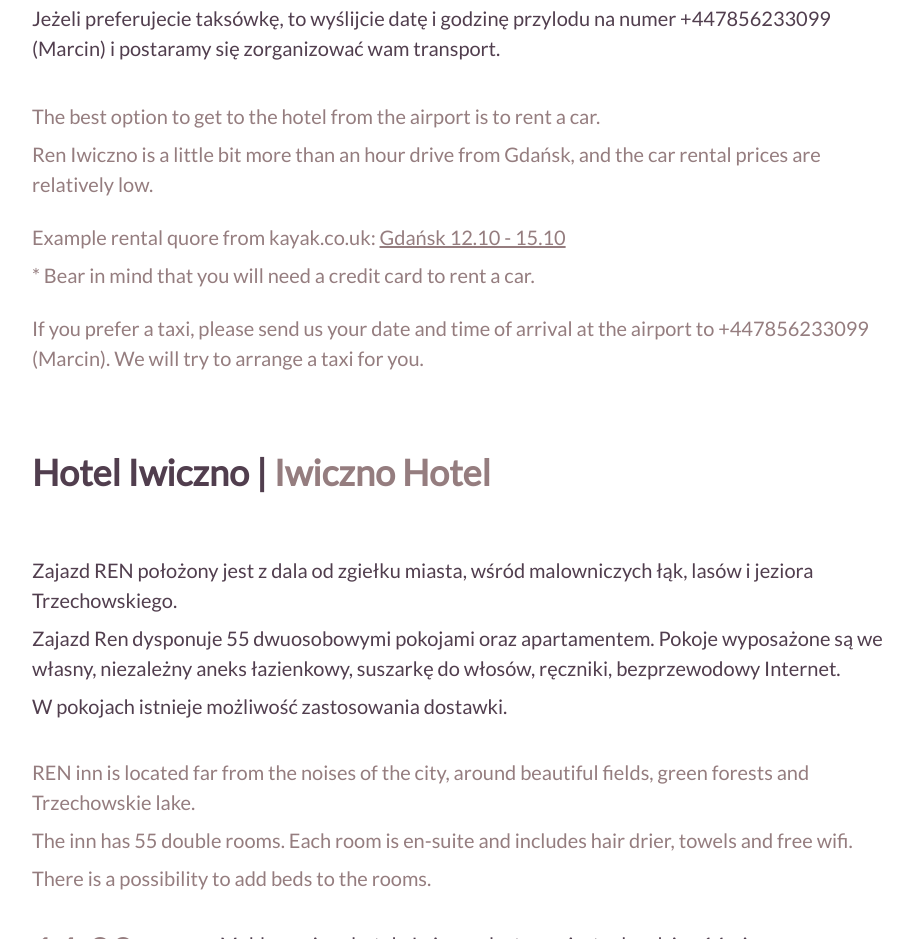
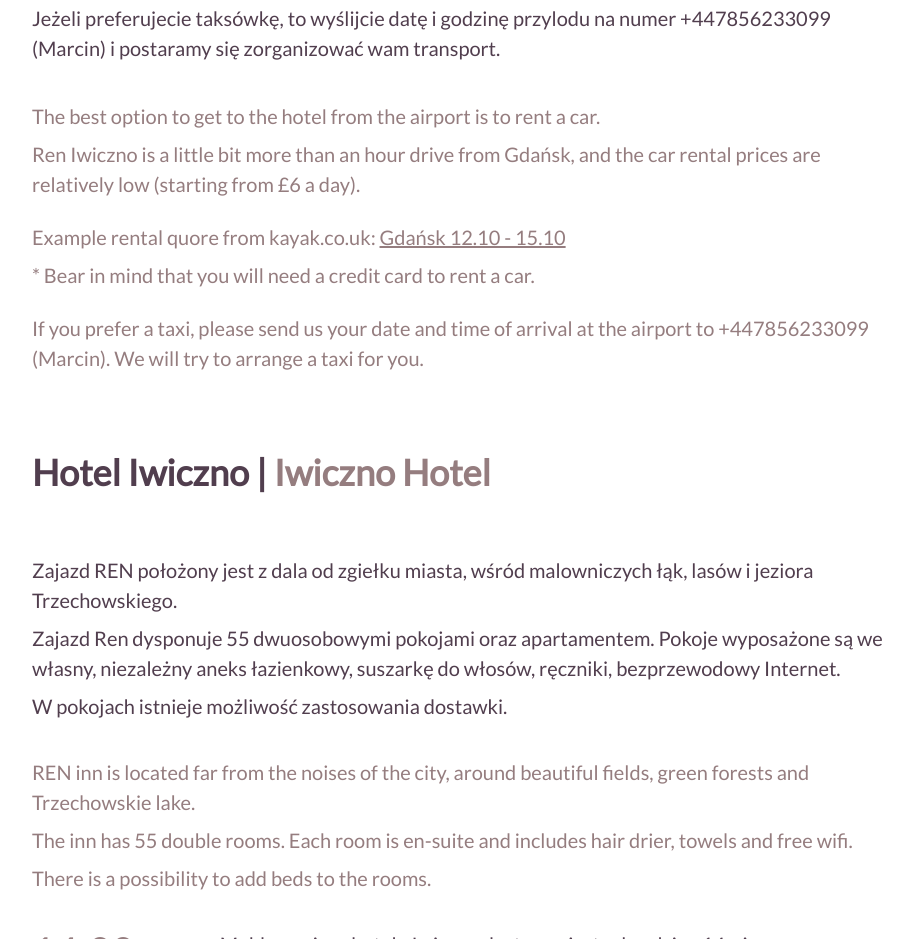
Before and after one commit to Goszu/goszu.github.io, a plain HTML site: page index.html in a window 1280 px wide. Shown: the part 3600-4539 px from the top of the page, without its empty margins (178-1091 px from the left). Drawn offline with nearby package versions, Linux system fonts and the light colour scheme; some packages are replaced by stand-ins of ours; a web font is replaced by a local one.

Commit message:
updating the english travel info

```diff
--- a/index.html
+++ b/index.html
@@ -118,7 +118,7 @@
                 <br /><br />
 
                 <p class="secondary-text">The best option to get to the hotel from the airport is to rent a car.</p>
-                <p class="secondary-text">Ren Iwiczno is a little bit more than an hour drive from Gdańsk, and the car rental prices are relatively low.</p>
+                <p class="secondary-text">Ren Iwiczno is a little bit more than an hour drive from Gdańsk, and the car rental prices are relatively low (starting from £6 a day).</p>
                 <br />
                 <p class="secondary-text">Example rental quore from kayak.co.uk: <a class="secondary-text link" href="https://www.kayak.co.uk/cars/Gdask,Poland-c20925/2018-10-12/2018-10-15?fs=carfees=afterHoursFee&sort=rank_a">Gdańsk 12.10 - 15.10</a></p>
                 <p class="secondary-text">* Bear in mind that you will need a credit card to rent a car.</p>
```
